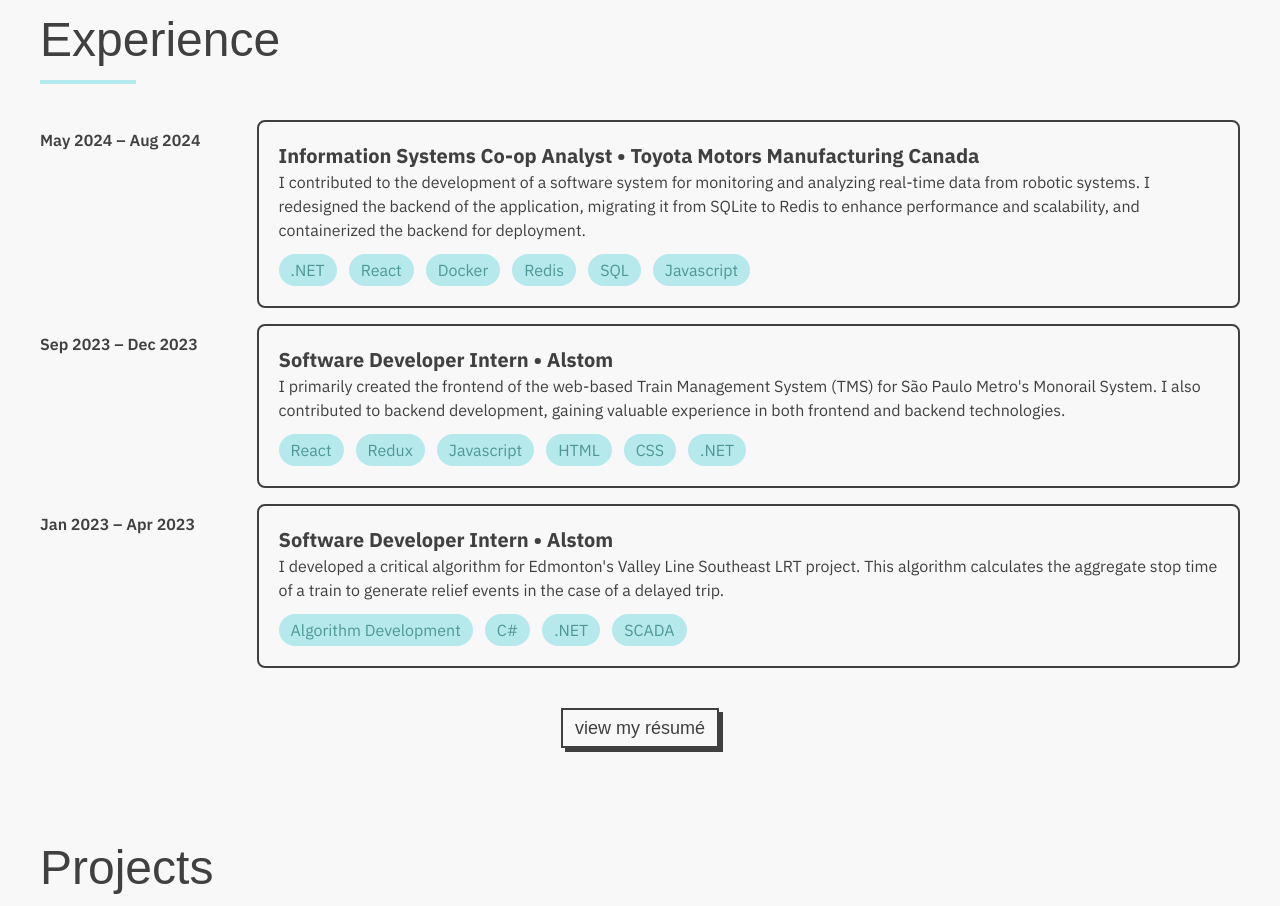
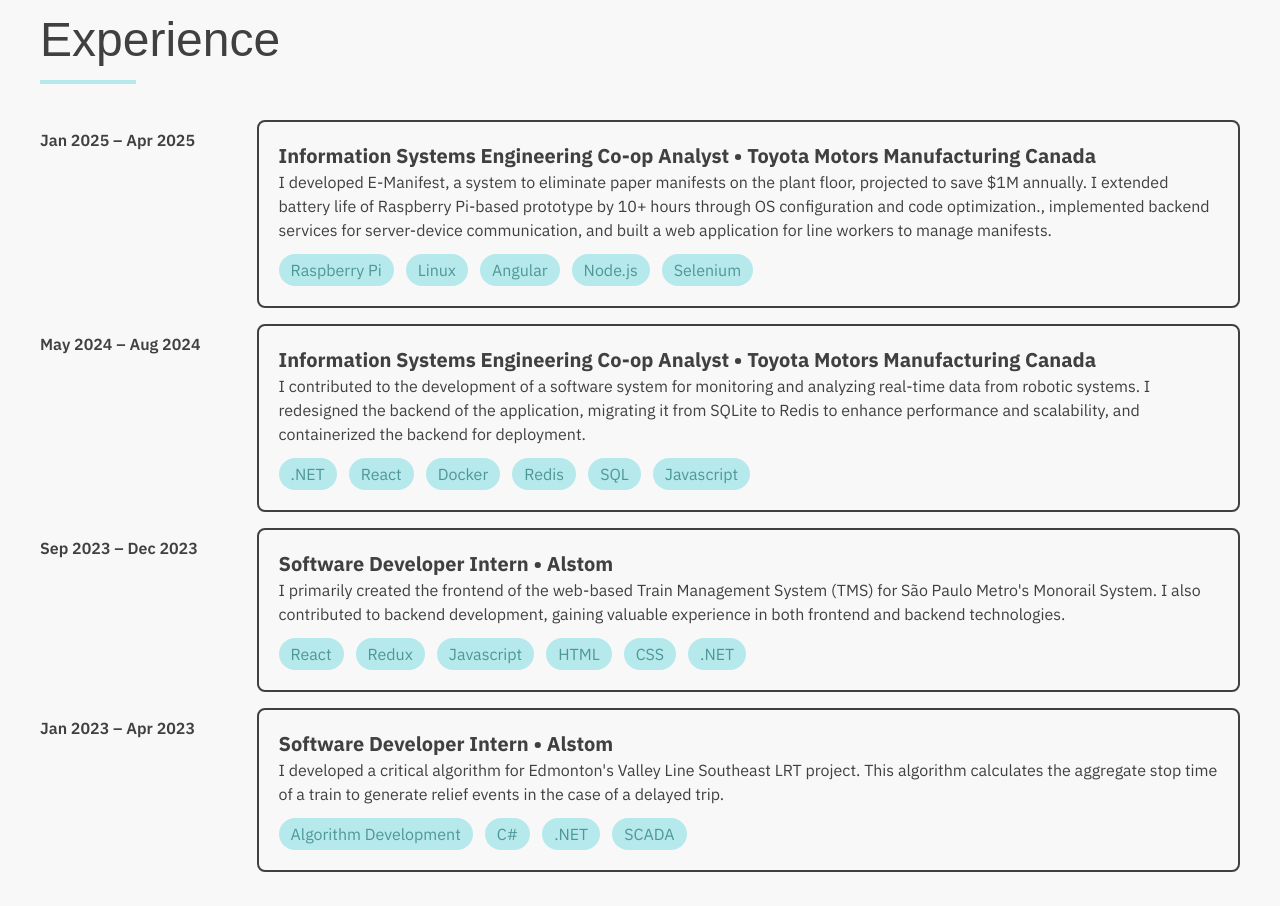
Before and after one commit to gp4311/portfolio-website, a React (Create React App) app: page / in a window 1280 px wide. Shown: the part 840-1746 px from the top of the page. Built offline with nearby package versions, Linux system fonts and the light colour scheme; a web font is replaced by a local one.

Commit message:
Update experience

```diff
--- a/src/data.js
+++ b/src/data.js
@@ -31,7 +31,7 @@
 export const footer = <>Developed in <span className='italic'>Visual Studio Code</span>. Built with <span className='italic'>React</span> and <span className='italic'>Tailwind CSS</span>, and deployed via <span className='italic'>Vercel</span>. Text set in Calistoga and IBM Plex Sans fonts.</>;
 
 // Resume
-export const resumeUrl = 'https://drive.google.com/file/d/1qRwgmqOZ1dD-gltYLLn3ETuPwuyrIfsa/view?usp=sharing';
+export const resumeUrl = 'https://drive.google.com/file/d/1erZ_HtvSafRjszuYUcD5STow8Kzj2UhB/view?usp=sharing';
 
 // Social
 export const social = [
@@ -52,7 +52,16 @@
 // Experience
 export const experiences = [
     {
-        position: 'Information Systems Co-op Analyst',
+        position: 'Information Systems Engineering Co-op Analyst',
+        company: 'Toyota Motors Manufacturing Canada',
+        link: 'https://tmmc.ca/en/',
+        description: 'I developed E-Manifest, a system to eliminate paper manifests on the plant floor, projected to save $1M annually. I extended battery life of Raspberry Pi-based prototype by 10+ hours through OS configuration and code optimization., implemented backend services for server-device communication, and built a web application for line workers to manage manifests.',
+        start: 'Jan 2025',
+        end: 'Apr 2025',
+        technologies: ['Raspberry Pi', 'Linux', 'Angular', 'Node.js', 'Selenium']
+    },
+    {
+        position: 'Information Systems Engineering Co-op Analyst',
         company: 'Toyota Motors Manufacturing Canada',
         link: 'https://tmmc.ca/en/',
         description: 'I contributed to the development of a software system for monitoring and analyzing real-time data from robotic systems. I redesigned the backend of the application, migrating it from SQLite to Redis to enhance performance and scalability, and containerized the backend for deployment.',
@@ -119,9 +128,9 @@
 export const aboutWork = <>I've had some awesome experiences working at <span className='font-bold text-color-2d'>Alstom</span> and <span className='font-bold text-color-2d'>Toyota Motors Manufacturing Canada</span> as a software development co-op. These experiences have been invaluable for building my skills and understanding, especially in the transportation industry. I'm really passionate about making transportation more eco-friendly and doing my part to help the planet.</>;
 export const aboutFuture = <>Looking ahead, I want to earn my P.Eng designation and work with a company that's pushing the boundaries of sustainable and innovative technologies.</>;
 export const aboutSkills = <>Here are some of the technologies I've worked with:</>;
-export const aboutSkillsLanguages = <><span className='font-bold text-color-2d'>Languages:</span> Javascript, Python, C#, C++, Java, HTML/CSS</>;
-export const aboutSkillsFrameworks = <><span className='font-bold text-color-2d'>Framworks & Libraries:</span> React, Redux, .NET</>;
-export const aboutSkillsTools = <><span className='font-bold text-color-2d'>Tools & Databases:</span> Docker, Redis, SQL, Git, SVN, Visual Studio, Visual Studio Code, Azure DevOps</>;
+export const aboutSkillsLanguages = <><span className='font-bold text-color-2d'>Languages:</span> Javascript, TypeScript, Python, C#, C++, Java, HTML/CSS, MATLAB</>;
+export const aboutSkillsFrameworks = <><span className='font-bold text-color-2d'>Framworks & Libraries:</span> Angular, React, Redux, Node.js, .NET, Selenium, xUnit, Moq</>;
+export const aboutSkillsTools = <><span className='font-bold text-color-2d'>Tools & Databases:</span> Docker, Redis, PostgreSQL, Git, SVN, Visual Studio, Visual Studio Code, Eclipse, Azure DevOps</>;
 export const aboutSkillsClosing = <>I'm always eager to learn more and keep up with the latest technologies.</>;
 export const aboutFunFacts = <>When I’m not coding or studying, you’ll likely find me at the gym, powerlifting, or rock climbing &#x1f4aa;. I’m also a big bookworm and love discovering new reads.</>;
 
```
